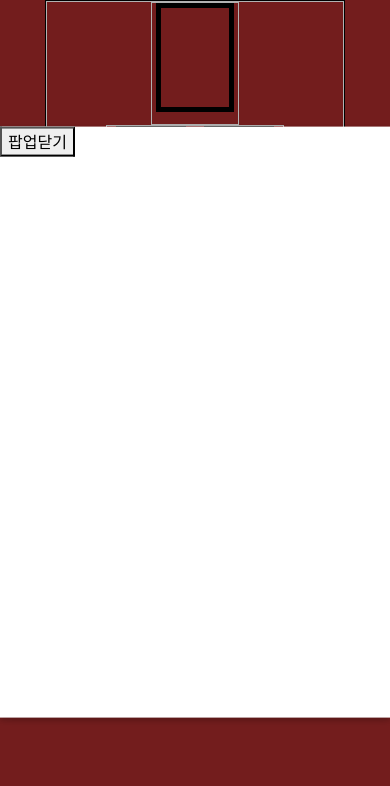
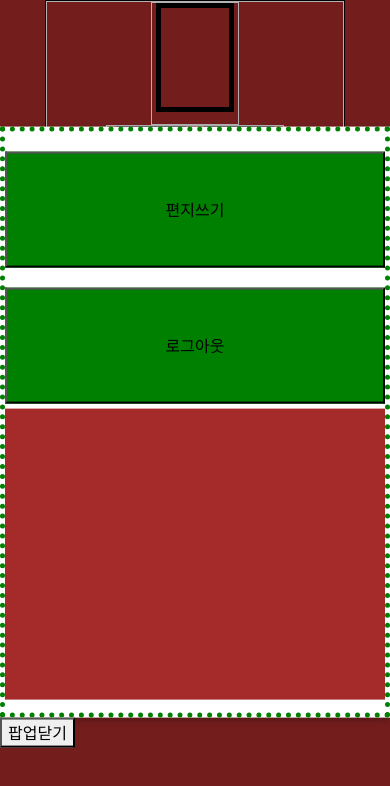
Before and after one commit to DHAPARK/letterOfHeartProj, a website: page pageTemplates/index.html in a window 390 px wide. Both pictures are taken after a click on the button 195 px from the left and 529 px from the top of the page. Drawn offline with nearby package versions, Linux system fonts and the light colour scheme; files whose address does not match are found by name.

Commit message:
모바일환경

```diff
--- a/pageTemplates/index.html
+++ b/pageTemplates/index.html
@@ -168,6 +168,24 @@
             width:100%;
             height:70%;
         }
+        #twoBtns{
+            width:100%;
+            height:100%;
+            border:5px dotted green;
+        }
+        .twoBtnsInnerBtn{
+            display:block;
+            width:100%;
+            height:20%;
+            background-color:green;
+            margin-top:20px;
+        }
+        #popupDeco{
+            width: 100%;
+            height: 50%;
+            margin-top:5px;
+            background-color:brown;
+        }
     </style>
 </head>
 <body>
@@ -207,7 +225,19 @@
                 <div class="background">
                     <div class="window">
                         <div class="popup">
+                            <div id="twoBtns">
+                                <button class="twoBtnsInnerBtn" type="button">편지쓰기</button>
+                                <button class="twoBtnsInnerBtn" type="button">로그아웃</button>
+
+                                <div id="popupDeco">
+
+                                </div>
+                                <!-- popupDeco 끝 -->
+
+                            </div>
+                            <!-- twoBtns 끝 -->
                             <button id="close">팝업닫기</button>
+                            <!--close 끝-->
                         </div>
                         <!--popup 끝-->
                         <div >
```
